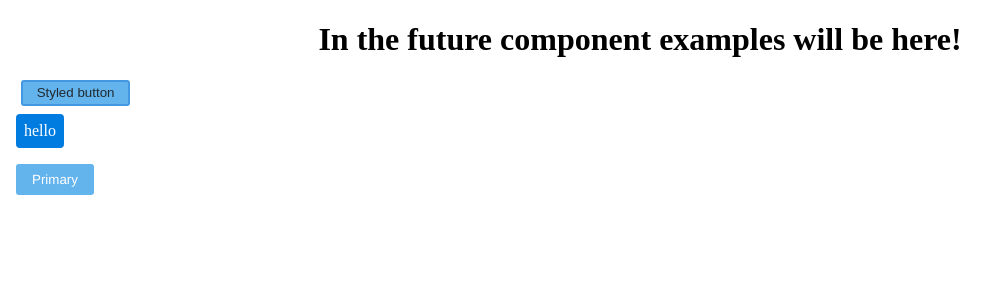
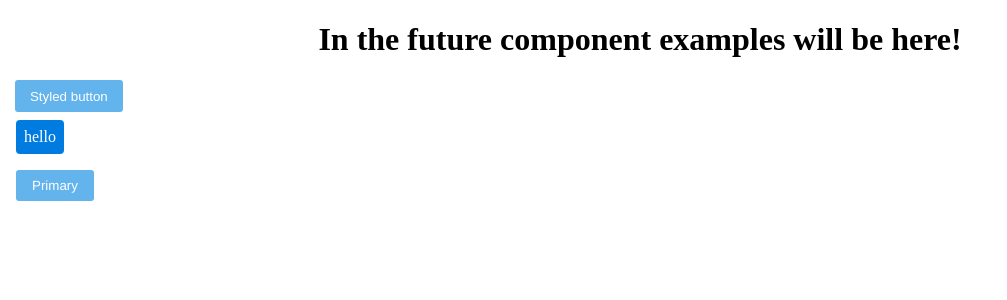
Before and after one commit to peeweetje/Design-system-with-Storybook-styled-components-styled-system, a React (Create React App) app: page / in a window 1280 px wide. Shown: the top 300 px of the page, without its empty margins (0-1007 px from the left). Built offline with nearby package versions, Linux system fonts and the light colour scheme.

Commit message:
refactor: change styling of app. Add styling to Button.

```diff
--- a/src/App.tsx
+++ b/src/App.tsx
@@ -1,4 +1,5 @@
 import React from "react";
+import styled from "styled-components";
 import { StyledButton } from "./components/button/Button";
 import Box from "./components/box/Box";
 import Header from "./components/header/Header";
@@ -6,9 +7,9 @@ import ButtonStyledSystem from "./components/button-styled-system/ButtonStyledSy
 
 const App: React.FC = () => {
   return (
-    <div>
+    <AppStyling>
       <Header>In the future component examples will be here!</Header>
-      <StyledButton onClick={() => console.log("clicked")}>
+      <StyledButton primary="primary" onClick={() => console.log("clicked")}>
         Styled button
       </StyledButton>
       <Box
@@ -29,8 +30,10 @@ const App: React.FC = () => {
       >
         Primary
       </ButtonStyledSystem>
-    </div>
+    </AppStyling>
   );
 };
 
 export default App;
+
+export const AppStyling = styled.div``;
--- a/src/components/button/Button.tsx
+++ b/src/components/button/Button.tsx
@@ -1,27 +1,62 @@
 import React, { FC, ReactNode } from "react";
-import styled from "styled-components";
+import styled, { css } from "styled-components";
 
 export interface ButtonProps {
   /** Description of onClick function which returns void **/
   onClick: () => void;
-  /** Description of children **/
+  /** Text you want to display in your button, or an icon **/
   children?: ReactNode | null;
+  /**  Button variant - primary, secondary, disabled**/
+  disabled?: boolean;
+  primary?: string;
+  secondary?: string;
 }
 
 /**
  * This is a component description and should sit directly above your component
  */
-export const Button: FC<ButtonProps> = ({ onClick, children }) => (
-  <StyledButton onClick={onClick}>{children}</StyledButton>
+export const Button: FC<ButtonProps> = ({
+  onClick,
+  children,
+  primary,
+  secondary,
+  disabled = false,
+}) => (
+  <StyledButton
+    primary={primary}
+    secondary={secondary}
+    disabled={disabled}
+    onClick={onClick}
+  >
+    {children}
+  </StyledButton>
 );
 
 export default Button;
 
 export const StyledButton = styled.button<ButtonProps>`
   border-radius: 3px;
-  border: 2px solid ${props => props.theme.colors.blues[4]};
-  background-color: ${props => props.theme.colors.blues[3]};
-  color: ${props => props.theme.colors.greys[8]};
-  margin: 0 1em;
-  padding: 0.25em 1em;
+  border: 2px solid ${props => props.theme.colors.blues[3]};
+  margin: 0 0.5em;
+  padding: 0.5em 1em;
+  ${props =>
+    props.primary &&
+    css`
+      background-color: ${props => props.theme.colors.blues[3]};
+      color: white;
+    `};
+  ${props =>
+    props.secondary &&
+    css`
+      background-color: ${props => props.theme.colors.greys[0]};
+      color: black;
+    `};
+  ${props =>
+    props.disabled &&
+    css`
+      background-color: ${props => props.theme.colors.greys[4]};
+      color: black;
+      border: 2px solid ${props => props.theme.colors.greys[4]};
+      cursor: not-allowed;
+    `};
 `;
```
Also changed, not shown: 2 other files (tests, documents, lock files or other folders).
